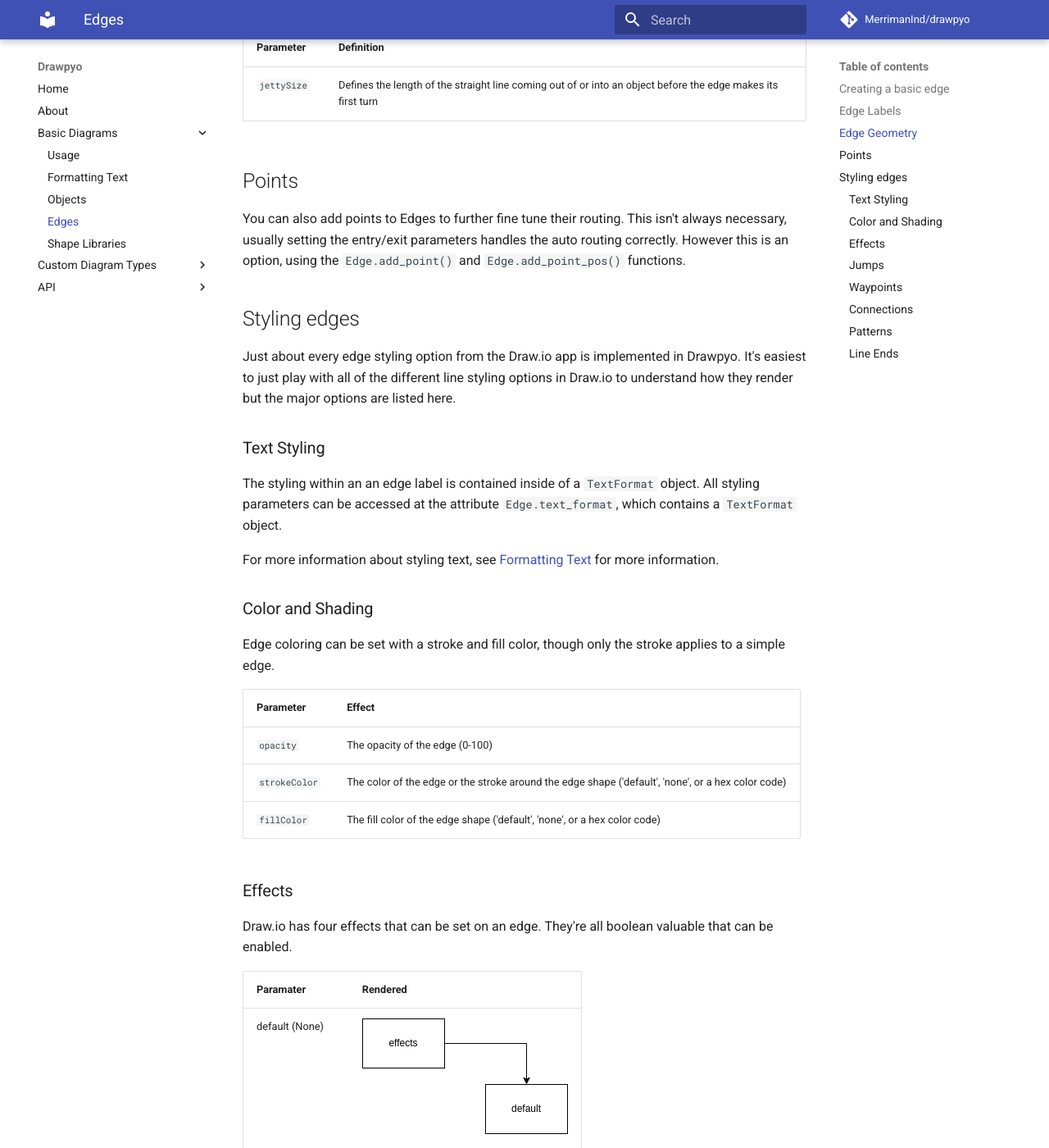
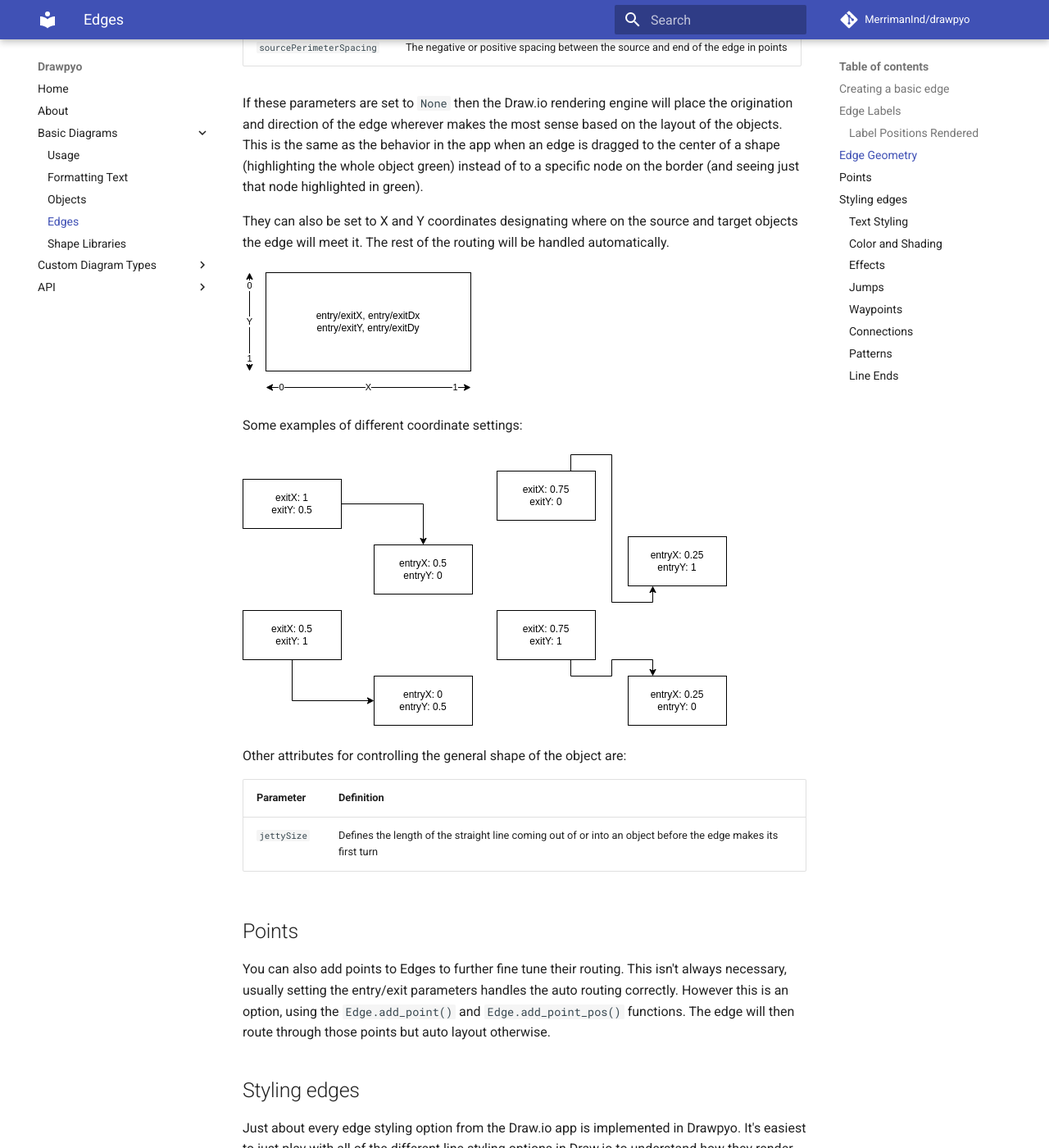
Before and after one commit to MerrimanInd/drawpyo, an MkDocs documentation site: the page built from docs/usage/edges.md, in a window 1280 px wide and 1400 px high, scrolled down 1689 px. Shown: the whole window at 82% size. Built offline with MkDocs 1.6.1 and Material for MkDocs 9.7.7, drawn with Linux system fonts in a browser that asks for light colours; comment, search, counter and statistics services are not loaded; some of the changed text lies outside the part shown.

Commit message:
Docs rework and more pictures

```diff
--- a/docs/usage/edges.md
+++ b/docs/usage/edges.md
@@ -25,6 +25,10 @@
 | `label_position` | The position along the edge's axis where the label appears. This is float value between -1 and 1. 0 is neutral/in the center, -1 is at the source, and 1 is at the target. |
 | `label_offset`   | The offset in pixels perpendicular to the axis of the edge.                                                                                                                |
 
+#### Label Positions Rendered
+
+![label_positions.png](../img/edge_styles/label_positions.png)
+
 ## Edge Geometry
 
 Besides the source and target, the edge geometry can be very finely tuned. There are eight parameters that control where and how the edge meets the source and target objects:
@@ -44,6 +48,14 @@
 
 If these parameters are set to `None` then the Draw.io rendering engine will place the origination and direction of the edge wherever makes the most sense based on the layout of the objects. This is the same as the behavior in the app when an edge is dragged to the center of a shape (highlighting the whole object green) instead of to a specific node on the border (and seeing just that node highlighted in green).
 
+They can also be set to X and Y coordinates designating where on the source and target objects the edge will meet it. The rest of the routing will be handled automatically.
+
+![coords_legend.png](../img/edge_styles/coords_legend.png)
+
+Some examples of different coordinate settings:
+
+![coords_examples.png](../img/edge_styles/coords_examples.png)
+
 Other attributes for controlling the general shape of the object are:
 
 | Parameter   | Definition                                                                                                   |
@@ -52,7 +64,7 @@
 
 ## Points
 
-You can also add points to Edges to further fine tune their routing. This isn't always necessary, usually setting the entry/exit parameters handles the auto routing correctly. However this is an option, using the `Edge.add_point()` and `Edge.add_point_pos()` functions.
+You can also add points to Edges to further fine tune their routing. This isn't always necessary, usually setting the entry/exit parameters handles the auto routing correctly. However this is an option, using the `Edge.add_point()` and `Edge.add_point_pos()` functions. The edge will then route through those points but auto layout otherwise.
 
 ## Styling edges
 
@@ -78,13 +90,13 @@
 
 Draw.io has four effects that can be set on an edge. They're all boolean valuable that can be enabled.
 
-| Paramater       | Rendered                                                                    |
-| --------------- | ------------------------------------------------------------------------- |
-| default (None) | ![effects_default](../../img/edge_styles/effects_default.png) |
-| `rounded`       | ![effects_rounded](../../img/edge_styles/effects_rounded.png) |
-| `shadow`        | ![effects_shadow](../../img/edge_styles/effects_shadow.png) |
-| `sketch`        | ![effects_sketch](../../img/edge_styles/effects_sketch.png) |
-| `flowAnimation`* | ![effects_flow_animation](../../img/edge_styles/effects_flow_animation.png)  |
+| Paramater        | Rendered                                                                    |
+| ---------------- | --------------------------------------------------------------------------- |
+| default (None)   | ![effects_default](../img/edge_styles/effects_default.png)               |
+| `rounded`        | ![effects_rounded](../img/edge_styles/effects_rounded.png)               |
+| `shadow`         | ![effects_shadow](../img/edge_styles/effects_shadow.png)                 |
+| `sketch`         | ![effects_sketch](../img/edge_styles/effects_sketch.png)                 |
+| `flowAnimation`* | ![effects_flow_animation](../img/edge_styles/effects_flow_animation.png) |
 
 > *(this animates in Draw.io)
 
@@ -101,11 +113,11 @@
 
 | Parameter      | Rendered                                                          |
 | -------------- | ----------------------------------------------------------------- |
-| default (None) | ![line_jump_default](../../img/edge_styles/line_jump_default.png) |
-| `arc`          | ![line_jump_arc](../../img/edge_styles/line_jump_arc.png)         |
-| `gap`          | ![line_jump_gap](../../img/edge_styles/line_jump_gap.png)         |
-| `sharp`        | ![line_jump_sharp](../../img/edge_styles/line_jump_sharp.png)     |
-| `line`         | ![line_jump_line](../../img/edge_styles/line_jump_line.png)       |
+| default (None) | ![line_jump_default](../img/edge_styles/line_jump_default.png) |
+| `arc`          | ![line_jump_arc](../img/edge_styles/line_jump_arc.png)         |
+| `gap`          | ![line_jump_gap](../img/edge_styles/line_jump_gap.png)         |
+| `sharp`        | ![line_jump_sharp](../img/edge_styles/line_jump_sharp.png)     |
+| `line`         | ![line_jump_line](../img/edge_styles/line_jump_line.png)       |
 
 ### Waypoints
 
@@ -113,15 +125,15 @@
 
 | Parameter            | Rendered                                                                                |
 | -------------------- | --------------------------------------------------------------------------------------- |
-| default (None)       | ![waypoints_default](../../img/edge_styles/waypoints_default.png)                       |
-| `straight`           | ![waypoints_straight](../../img/edge_styles/waypoints_straight.png)                     |
-| `orthogonal`         | ![waypoints_orthogonal](../../img/edge_styles/waypoints_orthogonal.png)                 |
-| `vertical`           | ![waypoints_vertical](../../img/edge_styles/waypoints_vertical.png)                     |
-| `horizontal`         | ![waypoints_horizontal](../../img/edge_styles/waypoints_horizontal.png)                 |
-| `isometric`          | ![waypoints_isometric](../../img/edge_styles/waypoints_isometric.png)                   |
-| `isometric_vertical` | ![waypoints_isometric_vertical](../../img/edge_styles/waypoints_isometric_vertical.png) |
-| `curved`             | ![waypoints_curved](../../img/edge_styles/waypoints_curved.png)                         |
-| `entity_relation`    | ![waypoints_entity_relation](../../img/edge_styles/waypoints_entity_relation.png)       |
+| default (None)       | ![waypoints_default](../img/edge_styles/waypoints_default.png)                       |
+| `straight`           | ![waypoints_straight](../img/edge_styles/waypoints_straight.png)                     |
+| `orthogonal`         | ![waypoints_orthogonal](../img/edge_styles/waypoints_orthogonal.png)                 |
+| `vertical`           | ![waypoints_vertical](../img/edge_styles/waypoints_vertical.png)                     |
+| `horizontal`         | ![waypoints_horizontal](../img/edge_styles/waypoints_horizontal.png)                 |
+| `isometric`          | ![waypoints_isometric](../img/edge_styles/waypoints_isometric.png)                   |
+| `isometric_vertical` | ![waypoints_isometric_vertical](../img/edge_styles/waypoints_isometric_vertical.png) |
+| `curved`             | ![waypoints_curved](../img/edge_styles/waypoints_curved.png)                         |
+| `entity_relation`    | ![waypoints_entity_relation](../img/edge_styles/waypoints_entity_relation.png)       |
 
 ### Connections
 
@@ -129,11 +141,11 @@
 
 | Parameter      | Rendered                                                                        |
 | -------------- | ------------------------------------------------------------------------------- |
-| default (None) | ![connections_default](../../img/edge_styles/connections_default.png)           |
-| `line`         | ![connections_line](../../img/edge_styles/connections_line.png)                 |
-| `link`         | ![connections_link](../../img/edge_styles/connections_link.png)                 |
-| `arrow`        | ![connections_arrow](../../img/edge_styles/connections_arrow.png)               |
-| `simple_arrow` | ![connections_simple_arrow](../../img/edge_styles/connections_simple_arrow.png) |
+| default (None) | ![connections_default](../img/edge_styles/connections_default.png)           |
+| `line`         | ![connections_line](../img/edge_styles/connections_line.png)                 |
+| `link`         | ![connections_link](../img/edge_styles/connections_link.png)                 |
+| `arrow`        | ![connections_arrow](../img/edge_styles/connections_arrow.png)               |
+| `simple_arrow` | ![connections_simple_arrow](../img/edge_styles/connections_simple_arrow.png) |
 
 ### Patterns
 
@@ -141,14 +153,14 @@
 
 | Parameter       | Rendered                                                                    |
 | --------------- | --------------------------------------------------------------------------- |
-| default (None)  | ![patterns_default](../../img/edge_styles/patterns_default.png)             |
-| `solid`         | ![patterns_solid](../../img/edge_styles/patterns_solid.png)                 |
-| `dashed_small`  | ![patterns_dashed_small](../../img/edge_styles/patterns_dashed_small.png)   |
-| `dashed_medium` | ![patterns_dashed_medium](../../img/edge_styles/patterns_dashed_medium.png) |
-| `dashed_large`  | ![patterns_dashed_large](../../img/edge_styles/patterns_dashed_large.png)   |
-| `dotted_small`  | ![patterns_dotted_small](../../img/edge_styles/patterns_dotted_small.png)   |
-| `dotted_medium` | ![patterns_dotted_medium](../../img/edge_styles/patterns_dotted_medium.png) |
-| `dotted_large`  | ![patterns_dotted_large](../../img/edge_styles/patterns_dotted_large.png)   |
+| default (None)  | ![patterns_default](../img/edge_styles/patterns_default.png)             |
+| `solid`         | ![patterns_solid](../img/edge_styles/patterns_solid.png)                 |
+| `dashed_small`  | ![patterns_dashed_small](../img/edge_styles/patterns_dashed_small.png)   |
+| `dashed_medium` | ![patterns_dashed_medium](../img/edge_styles/patterns_dashed_medium.png) |
+| `dashed_large`  | ![patterns_dashed_large](../img/edge_styles/patterns_dashed_large.png)   |
+| `dotted_small`  | ![patterns_dotted_small](../img/edge_styles/patterns_dotted_small.png)   |
+| `dotted_medium` | ![patterns_dotted_medium](../img/edge_styles/patterns_dotted_medium.png) |
+| `dotted_large`  | ![patterns_dotted_large](../img/edge_styles/patterns_dotted_large.png)   |
 
 ### Line Ends
 
@@ -158,28 +170,28 @@
 
 | Parameter      | Rendered Unfilled                                                         | Rendered Filled                                                                       |
 | -------------- | ------------------------------------------------------------------------- | ------------------------------------------------------------------------------------- |
-| default (None) | ![line_end_default](../../img/edge_styles/line_end_default.png)           | *na*                                                                                  |
-| `classic`      | ![line_end_classic](../../img/edge_styles/line_end_classic.png)           | ![line_end_classic_filled](../../img/edge_styles/line_end_classic_filled.png)         |
-| `classicThin`  | ![line_end_classicThin](../../img/edge_styles/line_end_classicThin.png)   | ![line_end_classicThin_filled](../../img/edge_styles/line_end_classicThin_filled.png) |
-| `open`         | ![line_end_open](../../img/edge_styles/line_end_open.png)                 | *na*                                                                                  |
-| `openThin`     | ![line_end_openThin](../../img/edge_styles/line_end_openThin.png)         | *na*                                                                                  |
-| `openAsync`    | ![line_end_openAsync](../../img/edge_styles/line_end_openAsync.png)       | *na*                                                                                  |
-| `block`        | ![line_end_block](../../img/edge_styles/line_end_block.png)               | ![line_end_block_filled](../../img/edge_styles/line_end_block_filled.png)             |
-| `blockThin`    | ![line_end_blockThin](../../img/edge_styles/line_end_blockThin.png)       | ![line_end_blockThin_filled](../../img/edge_styles/line_end_blockThin_filled.png)     |
-| `async`        | ![line_end_async](../../img/edge_styles/line_end_async.png)               | ![line_end_async_filled](../../img/edge_styles/line_end_async_filled.png)             |
-| `oval`         | ![line_end_oval](../../img/edge_styles/line_end_oval.png)                 | ![line_end_oval_filled](../../img/edge_styles/line_end_oval_filled.png)               |
-| `diamond`      | ![line_end_diamond](../../img/edge_styles/line_end_diamond.png)           | ![line_end_diamond_filled](../../img/edge_styles/line_end_diamond_filled.png)         |
-| `diamondThin`  | ![line_end_diamondThin](../../img/edge_styles/line_end_diamondThin.png)   | ![line_end_diamondThin_filled](../../img/edge_styles/line_end_diamondThin_filled.png) |
-| `dash`         | ![line_end_dash](../../img/edge_styles/line_end_dash.png)                 | *na*                                                                                  |
-| `halfCircle`   | ![line_end_halfCircle](../../img/edge_styles/line_end_halfCircle.png)     | *na*                                                                                  |
-| `cross`        | ![line_end_cross](../../img/edge_styles/line_end_cross.png)               | *na*                                                                                  |
-| `circlePlus`   | ![line_end_circlePlus](../../img/edge_styles/line_end_circlePlus.png)     | *na*                                                                                  |
-| `circle`       | ![line_end_circle](../../img/edge_styles/line_end_circle.png)             | *na*                                                                                  |
-| `baseDash`     | ![line_end_baseDash](../../img/edge_styles/line_end_baseDash.png)         | *na*                                                                                  |
-| `ERone`        | ![line_end_ERone](../../img/edge_styles/line_end_ERone.png)               | *na*                                                                                  |
-| `ERmandOne`    | ![line_end_ERmandOne](../../img/edge_styles/line_end_ERmandOne.png)       | *na*                                                                                  |
-| `ERmany`       | ![line_end_ERmany](../../img/edge_styles/line_end_ERmany.png)             | *na*                                                                                  |
-| `ERoneToMany`  | ![line_end_ERoneToMany](../../img/edge_styles/line_end_ERoneToMany.png)   | *na*                                                                                  |
-| `ERzeroToOne`  | ![line_end_ERzeroToOne](../../img/edge_styles/line_end_ERzeroToOne.png)   | *na*                                                                                  |
-| `ERzeroToMany` | ![line_end_ERzeroToMany](../../img/edge_styles/line_end_ERzeroToMany.png) | *na*                                                                                  |
-| `doubleBlock`  | ![line_end_doubleBlock](../../img/edge_styles/line_end_doubleBlock.png)   | ![line_end_doubleBlock_filled](../../img/edge_styles/line_end_doubleBlock_filled.png) |
+| default (None) | ![line_end_default](../img/edge_styles/line_end_default.png)           | *na*                                                                                  |
+| `classic`      | ![line_end_classic](../img/edge_styles/line_end_classic.png)           | ![line_end_classic_filled](../img/edge_styles/line_end_classic_filled.png)         |
+| `classicThin`  | ![line_end_classicThin](../img/edge_styles/line_end_classicThin.png)   | ![line_end_classicThin_filled](../img/edge_styles/line_end_classicThin_filled.png) |
+| `open`         | ![line_end_open](../img/edge_styles/line_end_open.png)                 | *na*                                                                                  |
+| `openThin`     | ![line_end_openThin](../img/edge_styles/line_end_openThin.png)         | *na*                                                                                  |
+| `openAsync`    | ![line_end_openAsync](../img/edge_styles/line_end_openAsync.png)       | *na*                                                                                  |
+| `block`        | ![line_end_block](../img/edge_styles/line_end_block.png)               | ![line_end_block_filled](../img/edge_styles/line_end_block_filled.png)             |
+| `blockThin`    | ![line_end_blockThin](../img/edge_styles/line_end_blockThin.png)       | ![line_end_blockThin_filled](../img/edge_styles/line_end_blockThin_filled.png)     |
+| `async`        | ![line_end_async](../img/edge_styles/line_end_async.png)               | ![line_end_async_filled](../img/edge_styles/line_end_async_filled.png)             |
+| `oval`         | ![line_end_oval](../img/edge_styles/line_end_oval.png)                 | ![line_end_oval_filled](../img/edge_styles/line_end_oval_filled.png)               |
+| `diamond`      | ![line_end_diamond](../img/edge_styles/line_end_diamond.png)           | ![line_end_diamond_filled](../img/edge_styles/line_end_diamond_filled.png)         |
+| `diamondThin`  | ![line_end_diamondThin](../img/edge_styles/line_end_diamondThin.png)   | ![line_end_diamondThin_filled](../img/edge_styles/line_end_diamondThin_filled.png) |
+| `dash`         | ![line_end_dash](../img/edge_styles/line_end_dash.png)                 | *na*                                                                                  |
+| `halfCircle`   | ![line_end_halfCircle](../img/edge_styles/line_end_halfCircle.png)     | *na*                                                                                  |
+| `cross`        | ![line_end_cross](../img/edge_styles/line_end_cross.png)               | *na*                                                                                  |
+| `circlePlus`   | ![line_end_circlePlus](../img/edge_styles/line_end_circlePlus.png)     | *na*                                                                                  |
+| `circle`       | ![line_end_circle](../img/edge_styles/line_end_circle.png)             | *na*                                                                                  |
+| `baseDash`     | ![line_end_baseDash](../img/edge_styles/line_end_baseDash.png)         | *na*                                                                                  |
+| `ERone`        | ![line_end_ERone](../img/edge_styles/line_end_ERone.png)               | *na*                                                                                  |
+| `ERmandOne`    | ![line_end_ERmandOne](../img/edge_styles/line_end_ERmandOne.png)       | *na*                                                                                  |
+| `ERmany`       | ![line_end_ERmany](../img/edge_styles/line_end_ERmany.png)             | *na*                                                                                  |
+| `ERoneToMany`  | ![line_end_ERoneToMany](../img/edge_styles/line_end_ERoneToMany.png)   | *na*                                                                                  |
+| `ERzeroToOne`  | ![line_end_ERzeroToOne](../img/edge_styles/line_end_ERzeroToOne.png)   | *na*                                                                                  |
+| `ERzeroToMany` | ![line_end_ERzeroToMany](../img/edge_styles/line_end_ERzeroToMany.png) | *na*                                                                                  |
+| `doubleBlock`  | ![line_end_doubleBlock](../img/edge_styles/line_end_doubleBlock.png)   | ![line_end_doubleBlock_filled](../img/edge_styles/line_end_doubleBlock_filled.png) |
```
Also changed, not shown: docs/diagram_types/tree_diagrams.md (+4 -0 lines), docs/usage/objects.md (+38 -6 lines), docs/img/edge_styles/coords_examples.png (added), docs/img/edge_styles/coords_legend.png (added), docs/img/edge_styles/label_positions.png (added), docs/img/object_styles/object_default.png (added), docs/img/object_styles/object_default_fred.png (added), docs/img/object_styles/stylestr_edit_style.png (added), docs/img/object_styles/stylestr_styled_object.png (added), docs/img/tree_diagram/coffee_grinders_tree.png (added), docs/usage/shape_libs.md (line endings or trailing spaces).
